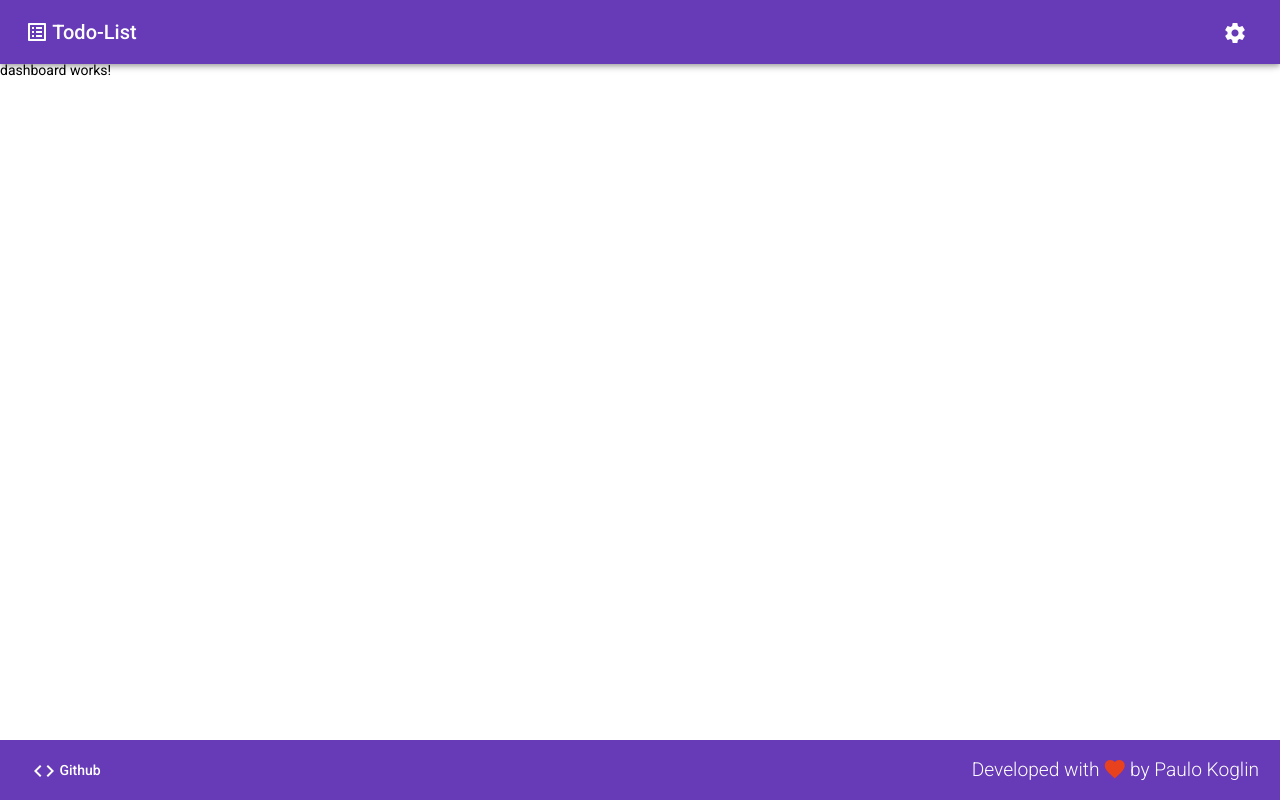
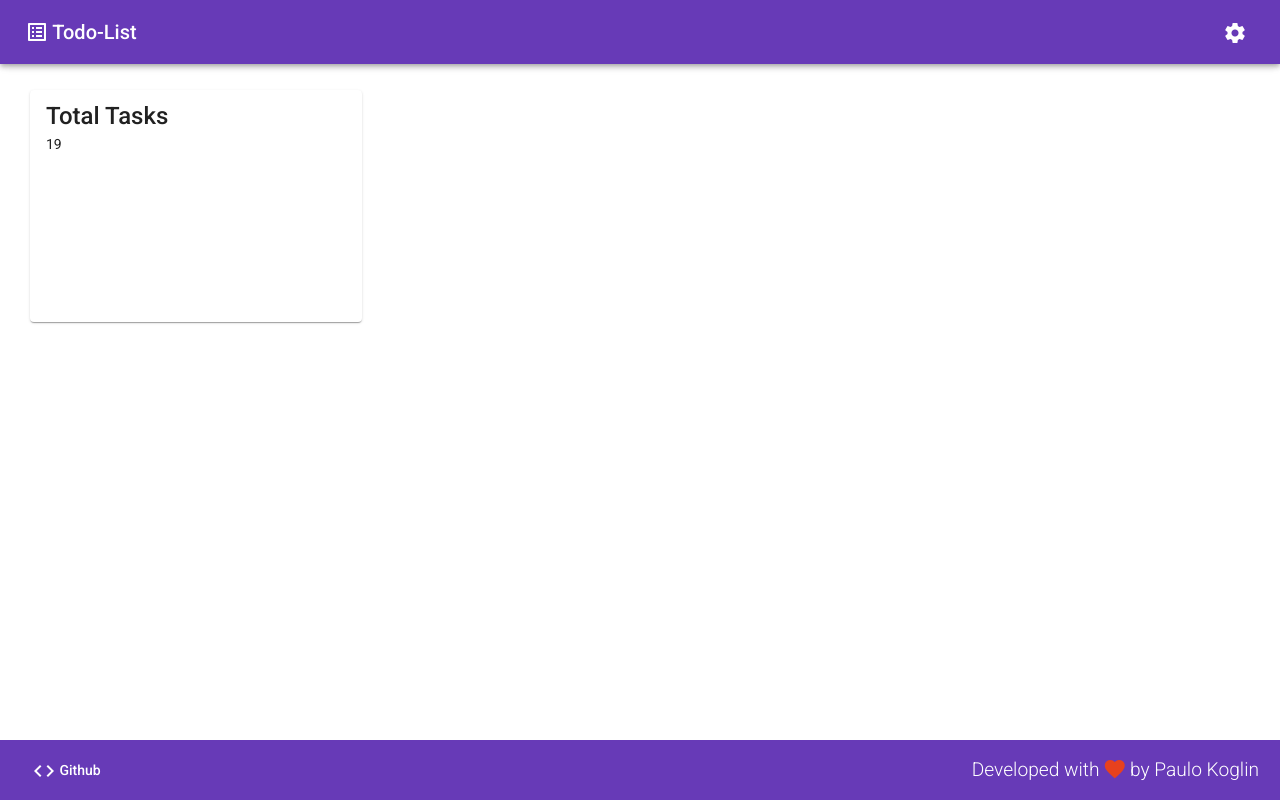
Before and after one commit to PauloKoglin/angular-todo-list, an Angular app in the folder frontend/todo-list/: page /dashboard in a window 1280 px wide. Built offline with nearby package versions, Linux system fonts and the light colour scheme.

Commit message:
add navigation from dashboard card to tasks

```diff
--- a/frontend/todo-list/src/app/components/main-content/main-content.component.css
+++ b/frontend/todo-list/src/app/components/main-content/main-content.component.css
@@ -1,4 +1,5 @@
 .main-container {
   margin-top: 60px;
   height: 100%;
+  padding: 30px;
 }
--- a/frontend/todo-list/src/app/views/dashboard/dashboard.component.css
+++ b/frontend/todo-list/src/app/views/dashboard/dashboard.component.css
@@ -0,0 +1,11 @@
+.dashboard-card {
+  width: 300px;
+  height: 200px;
+}
+
+.dashboard-card:hover {
+  background-color: aliceblue;
+  cursor: pointer;
+  transition: width .2s, height .2s, transform .3s;
+  transform: scale(1.02)
+}
--- a/frontend/todo-list/src/app/views/dashboard/dashboard.component.html
+++ b/frontend/todo-list/src/app/views/dashboard/dashboard.component.html
@@ -1 +1,11 @@
-<p>dashboard works!</p>
+<mat-grid-list cols="4" rowHeight="200px">
+  <mat-card routerLink="/tasks" class="dashboard-card">
+    <mat-card-title-group>
+      <mat-card-title>Total Tasks</mat-card-title>
+    </mat-card-title-group>
+    <mat-card-content>
+      {{19}}
+    </mat-card-content>
+  </mat-card>
+
+</mat-grid-list>
--- a/frontend/todo-list/src/app/views/task/task.component.css
+++ b/frontend/todo-list/src/app/views/task/task.component.css
@@ -1,7 +1,6 @@
 .task-view-container {
   display: flex;
   flex-direction: column;
-  padding: 30px;
 }
 
 .task-view-card {
```
